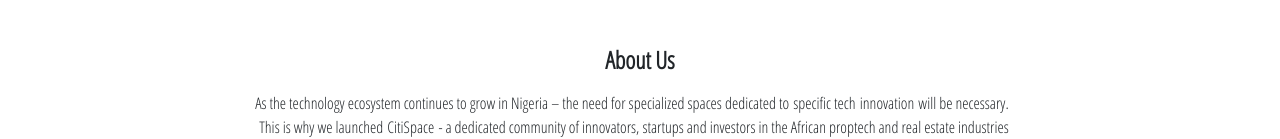
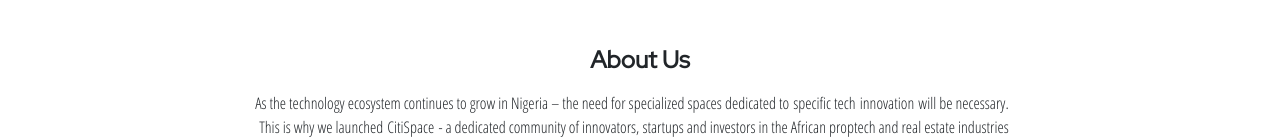
Before and after one commit to David405/citispace, a plain HTML site: page index.html in a window 1280 px wide. Shown: the part 802-941 px from the top of the page. Drawn offline with nearby package versions, Linux system fonts and the light colour scheme.

Commit message:
Update style.css

```diff
--- a/style.css
+++ b/style.css
@@ -170,6 +170,7 @@ svg:hover {
 
 .title {
   font-weight: bolder;
+   font-family: "Red Hat Display", sans-serif;
 }
 
 .about-content {
```
